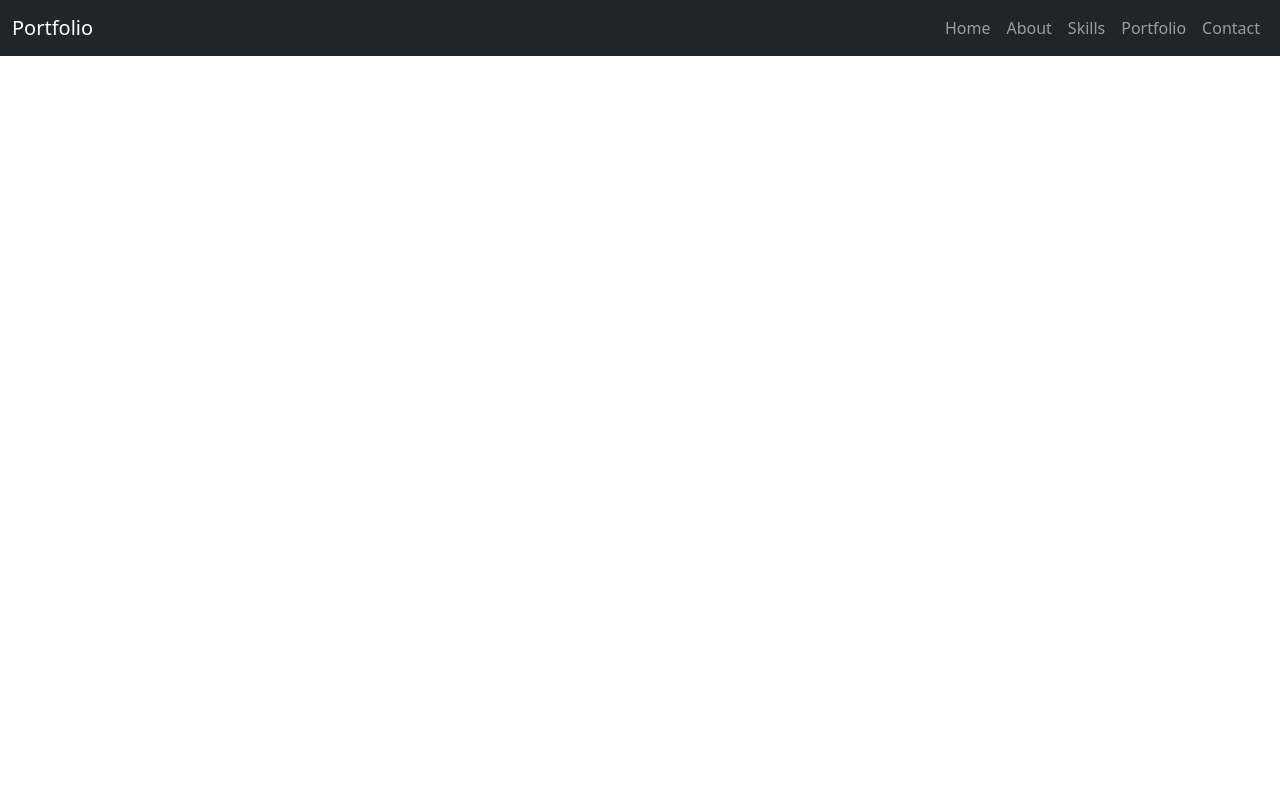
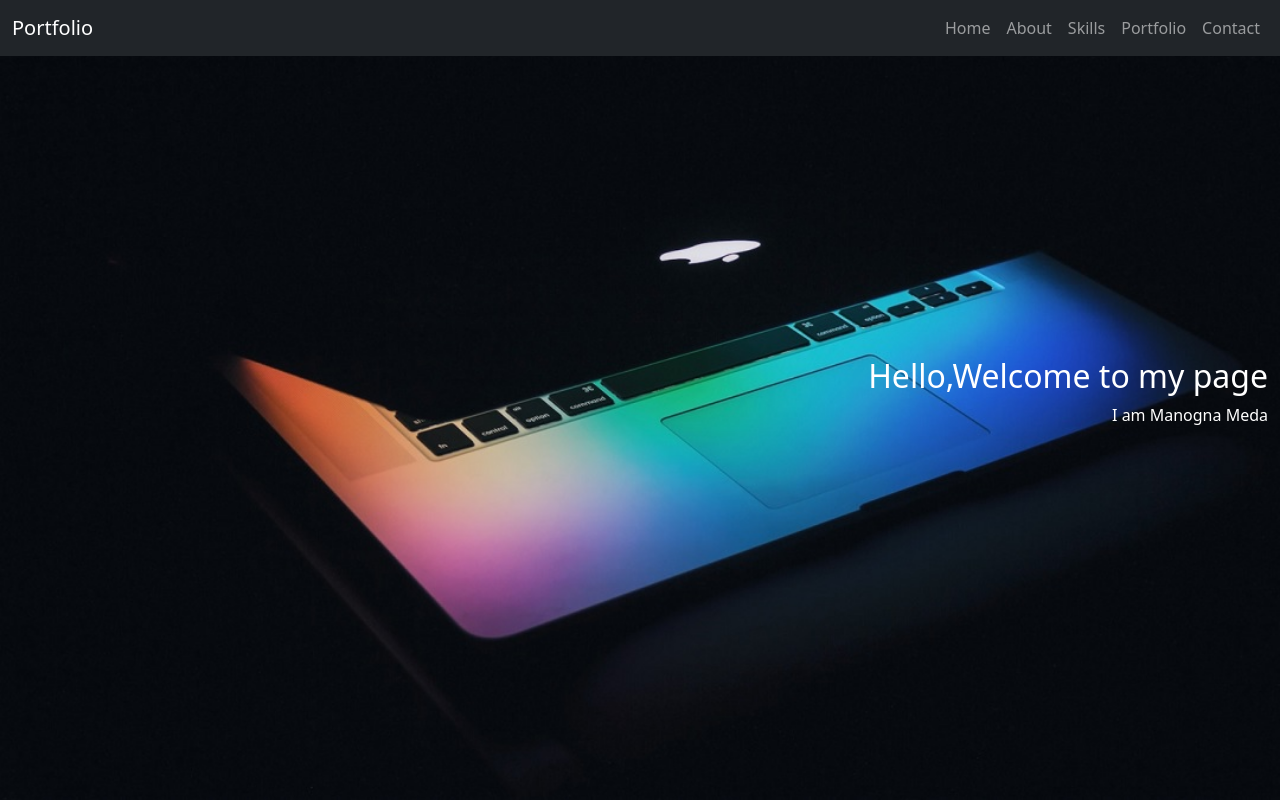
Before and after one commit to ManognaMeda/port, a plain HTML site: page index.html in a window 1280 px wide. Shown: the top 800 px of the page. Drawn offline with nearby package versions, Linux system fonts and the light colour scheme; the site is published under a folder, as on GitHub Pages, so addresses that start at the root find nothing.

Commit message:
Update style.css

```diff
--- a/css/style.css
+++ b/css/style.css
@@ -1,6 +1,7 @@
 .bannerBgImage{
     height: 100vh;
-    background: url("/image/wel1.jpg");
+    background-color:pink;
+    background-image:url("wel1.jpg");
     background-size: cover;
     position: relative;
 }
```
